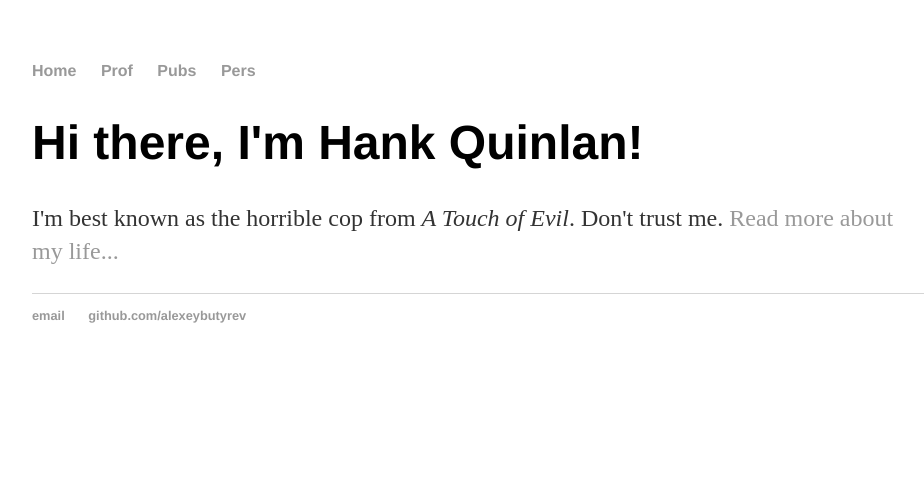
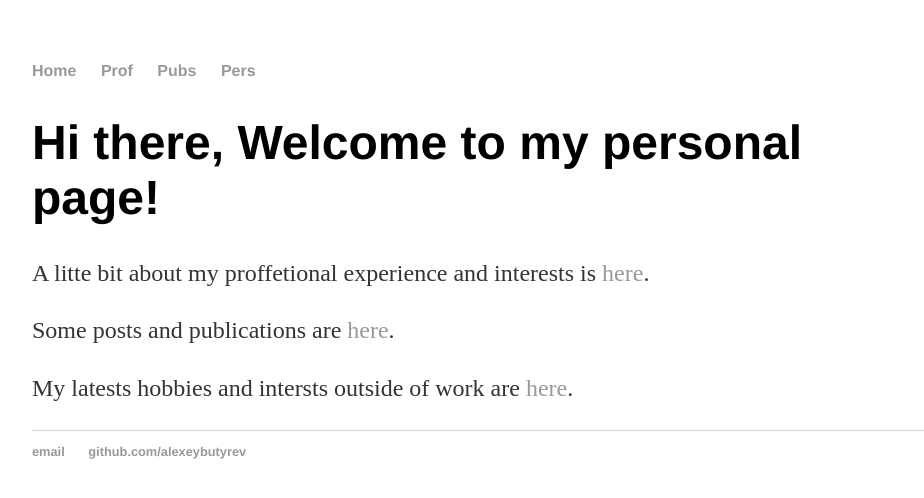
Before and after one commit to alexeybutyrev/alexeybutyrev.github.io, a Jekyll site: the page built from index.html, in a window 1280 px wide. Shown: the top 498 px of the page, without its empty margins (160-1084 px from the left). Built offline with Jekyll 4.4.1, drawn with Linux system fonts in a browser that asks for light colours.

Commit message:
fix main page

```diff
--- a/index.html
+++ b/index.html
@@ -1,9 +1,11 @@
 ---
 layout: default
-title: Hank Quinlan, Horrible Cop
+title: Alexey Butyrev
 ---
 
 		<div class="blurb">
-			<h1>Hi there, I'm Hank Quinlan!</h1>
-			<p>I'm best known as the horrible cop from <em>A Touch of Evil</em>. Don't trust me. <a href="/about">Read more about my life...</a></p>
+			<h1>Hi there, Welcome to my personal page!</h1>
+			<p> A litte bit about my proffetional experience and interests is <a href="/prof">here</a>.</p>
+			<p> Some posts and publications are <a href="/pubs">here</a>.</p>
+			<p> My latests hobbies and intersts outside of work are <a href="/perc">here</a>.</p>
 		</div>
```
